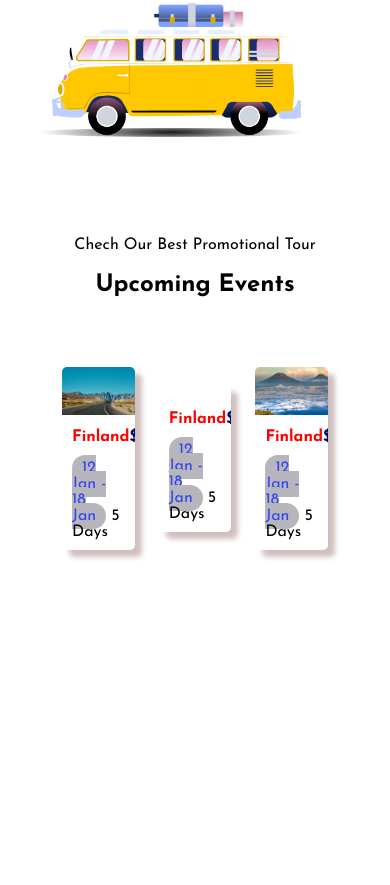
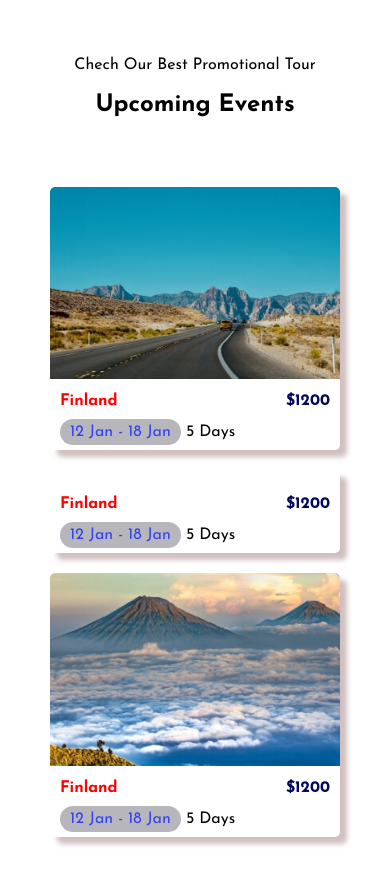
Before and after one commit to hrexe/Tralive_clone, a plain HTML site: page index.html in a window 390 px wide. Shown: the part 1355-2240 px from the top of the page. Before the commit the page ends 1955 px from the top, so only its background shows below. Drawn offline with Linux system fonts and the light colour scheme; a web font is replaced by a local one.

Commit message:
First Commit

```diff
--- a/index.html
+++ b/index.html
@@ -6,6 +6,7 @@
     <title>Document</title>
     <link rel="stylesheet" href="https://cdnjs.cloudflare.com/ajax/libs/font-awesome/6.5.1/css/all.min.css">
     <link rel="stylesheet" href="style.css">
+    <link rel="stylesheet" href="responsive.css">
 </head>
 <body>
     <section id="header">
--- /dev/null
+++ b/responsive.css
@@ -0,0 +1,11 @@
+@media screen and (max-width: 425px) {
+    .products{
+flex-direction: column;
+gap: 20px;
+    }
+      .card {
+        width: 100% !important;
+
+      }
+
+  }
--- a/style.scss
+++ b/style.scss
@@ -165,6 +165,8 @@
         padding: 50px 50px;
 
         .card {
+            flex-wrap: wrap;
+            max-width: 100%;
             width: 25%;
             overflow: hidden;
             border-radius: 5px;
```
Also changed, not shown: style.css, 1 other file.
